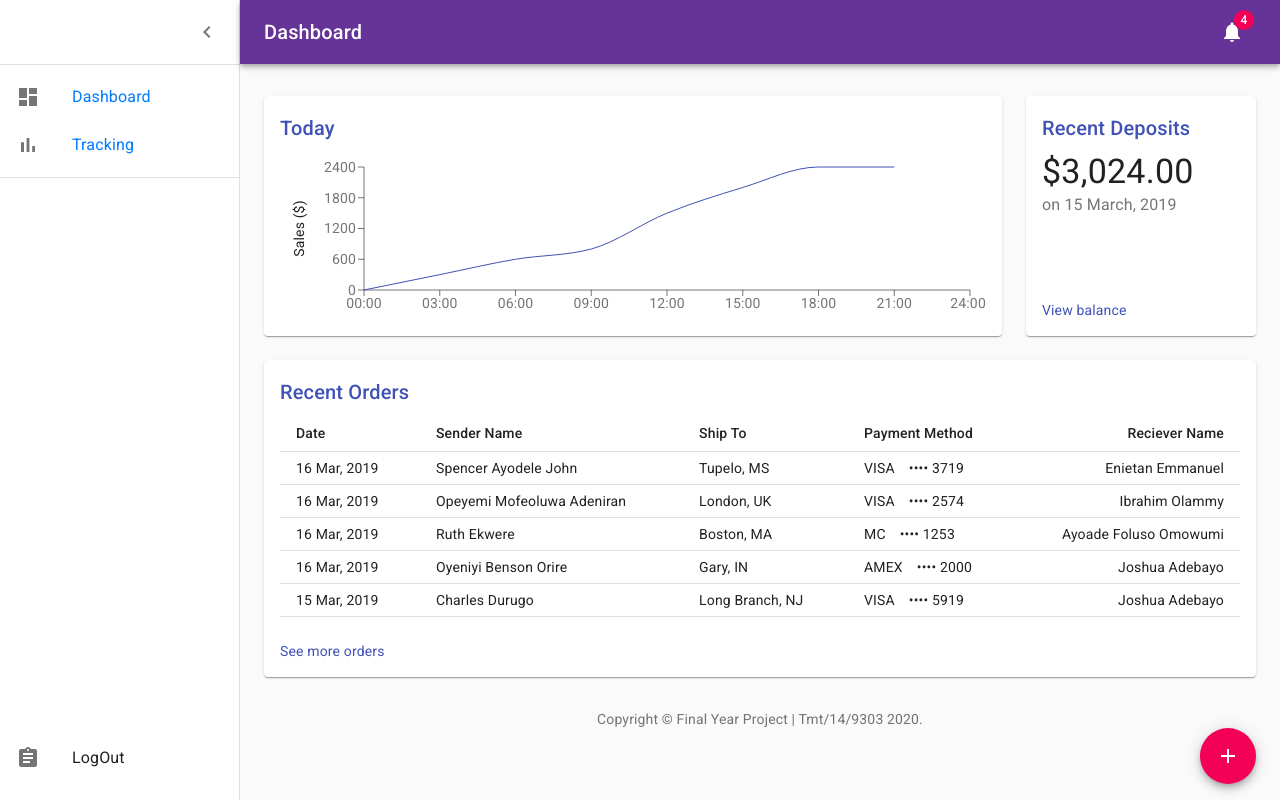
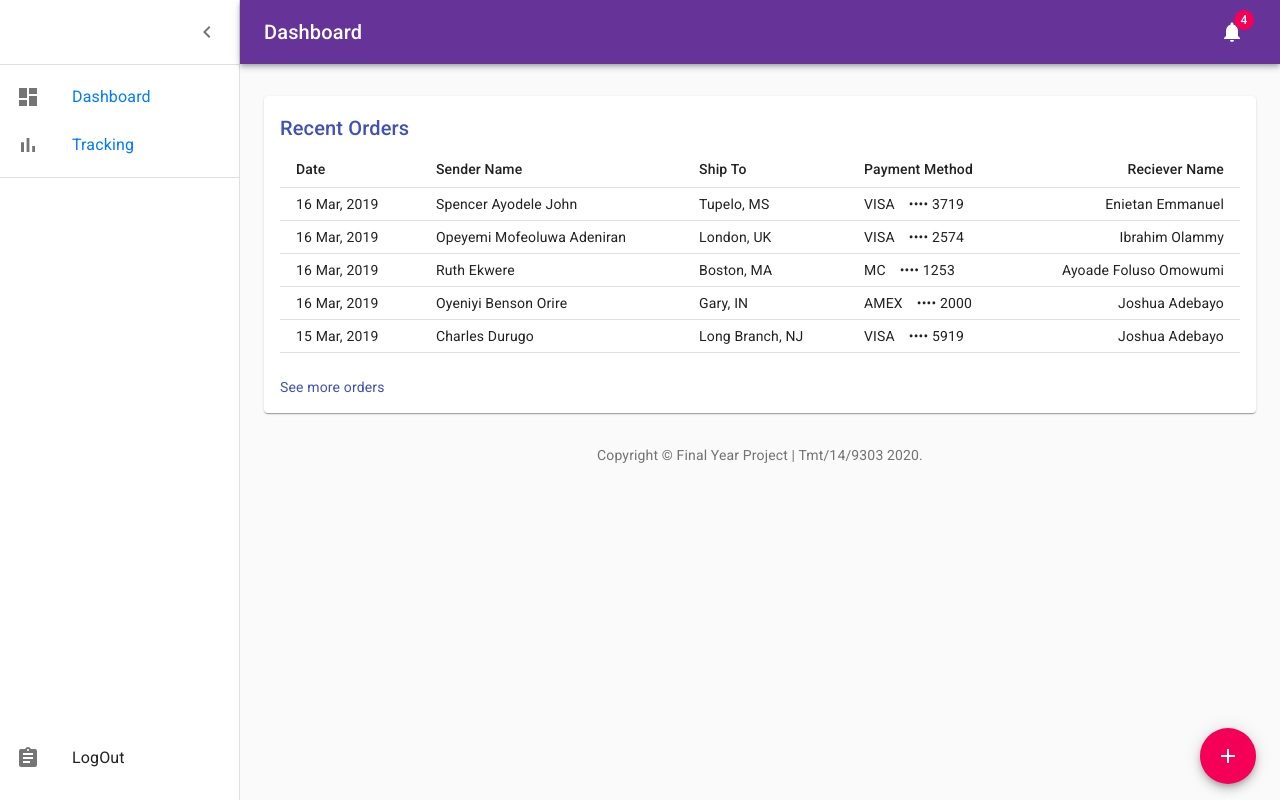
Before and after one commit to gabrielopeyemi/aslan-website, a React (Create React App) app: page /dashboard in a window 1280 px wide. Built offline with nearby package versions, Linux system fonts and the light colour scheme.

Commit message:
hide chart and deposits

```diff
--- a/src/Components/Pages/Dashboard.tsx
+++ b/src/Components/Pages/Dashboard.tsx
@@ -170,17 +170,17 @@
         <Container maxWidth="lg" className={classes.container}>
           <Grid container spacing={3}>
             {/* Chart */}
-            <Grid item xs={12} md={8} lg={9}>
+            {/* <Grid item xs={12} md={8} lg={9}>
               <Paper className={fixedHeightPaper}>
                 <Chart />
               </Paper>
-            </Grid>
+            </Grid> */}
             {/* Recent Deposits */}
-            <Grid item xs={12} md={4} lg={3}>
+            {/* <Grid item xs={12} md={4} lg={3}>
               <Paper className={fixedHeightPaper}>
                 <Deposits />
               </Paper>
-            </Grid>
+            </Grid> */}
             {/* Recent Orders */}
             <Grid item xs={12}>
               <Paper className={classes.paper}>
```
Also changed, not shown: 1 other file (tests, documents, lock files or other folders).
